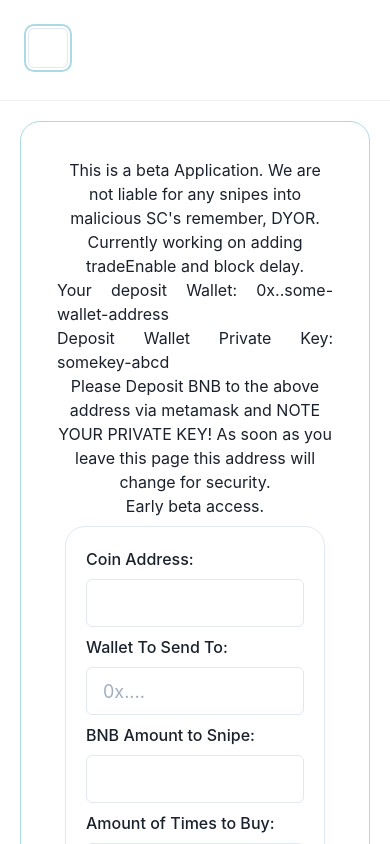
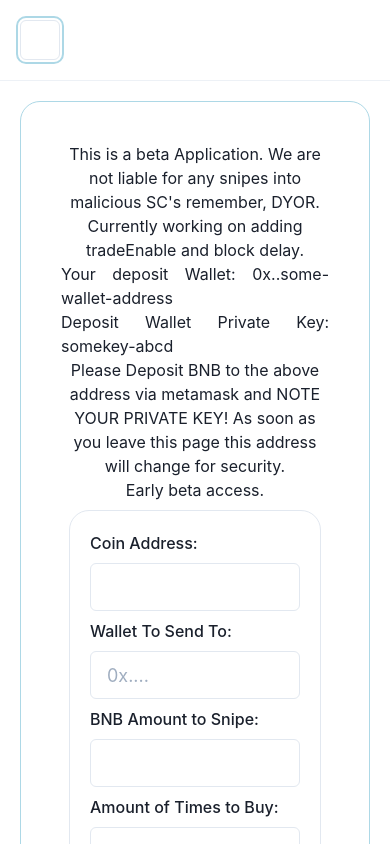
Before and after one commit to sparkandflash/project3, a Next.js app: page /sniper in a window 390 px wide. Shown: the top 844 px of the page. Built offline with nearby package versions, Linux system fonts and the light colour scheme.

Commit message:
fixed mediaquery thing, no uglies in galaxyfold

```diff
--- a/components/Header.js
+++ b/components/Header.js
@@ -6,20 +6,21 @@
     MenuButton,
     MenuList,
     MenuItem,
+    MenuDivider,
     useMediaQuery, Center, Text, Flex, Spacer, Box , Button
 } from "@chakra-ui/react"
 const s = "15px";
 
 function Header() {
-    var [isLargerThan1280] = useMediaQuery("(min-width: 970px)")
-    //970 is max width before it gets ugly
+    var [isLargerThan1280] = useMediaQuery("(min-width: 910px)")
+    //910px is max width before it gets ugly
 
 
         return (
 
             <header>
 
-                    <Box h="100px" w="100%" p={2} >
+                    <Box h="80px" w="100%" p={2}>
                     {isLargerThan1280 ?
                         <Center>
                             <Flex>
@@ -67,7 +68,7 @@
                             </Flex>
                         </Center>
                         :
-                        <Box m="md" p={5}>
+                        <Box m="md" p={3}>
                         <Menu>
                         <MenuButton
                        scale="md"
@@ -81,6 +82,7 @@
                             <MenuItem >
                                 <Link href="/">RGV 1.0.0A</Link>
                             </MenuItem>
+                            <MenuDivider />
                             <MenuItem >
                                 <Link href="/privatetesting">Rug Monitor </Link>
                             </MenuItem>
--- a/components/Sniperform.js
+++ b/components/Sniperform.js
@@ -14,7 +14,7 @@
     }
 
     return (
-        <Box w="100%" m="auto" p={5} rounded="20px" borderWidth="thin" h="450px" >
+        <Box w="100%" m="auto" p={5} rounded="20px" borderWidth="thin" h="100%" >
 
             <form onSubmit={Sniper}>
 
--- a/pages/index.js
+++ b/pages/index.js
@@ -10,9 +10,9 @@
       <Divider />
       <Container p={5} h="600px" maxW="container.lg" centerContent='true'>
 
-        <Box m="auto" p={4} borderColor="lightblue" rounded="20px" borderWidth="thin" h="450px">
+        <Box m="auto" p={4} borderColor="lightblue" rounded="20px" borderWidth="thin" h="650px">
 
-          <Box h="90px" p={3}>
+          <Box h="150px" p={3}>
 
             <Text fontSize="2xl" align="center">
               RGV Scam Prevention Toolkit 1.0.0A
@@ -23,7 +23,7 @@
           <Box h="144px">
 
             <Text align="center">
-              Current HEAD block: 11733351 <br />
+              Current HEAD block: someblocknumber <br />
               Loaded Account: {acc} <br />
               Current Balance: 0.0 BNB <br />
               Current V1 Balance: 0.0 RGVzdGFudC4K V1 <br />
--- a/pages/sniper.js
+++ b/pages/sniper.js
@@ -11,7 +11,7 @@
             <Header />
             <Divider />
             <Container p={5} maxh="900px" maxW="container.lg" centerContent='true'>
-                <Box m="auto" p={4} borderColor="lightblue" rounded="20px" borderWidth="thin" h="750px" >
+                <Box m="auto" p={5} borderColor="lightblue" rounded="20px" borderWidth="thin" h="100%" >
                     <Box p={5}>
                         <Text align="center" fontSize="md">
                             This is a beta Application. We are not liable for any snipes into malicious SC's remember, DYOR. <br />
```
